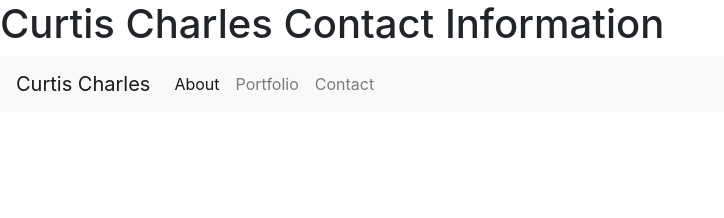
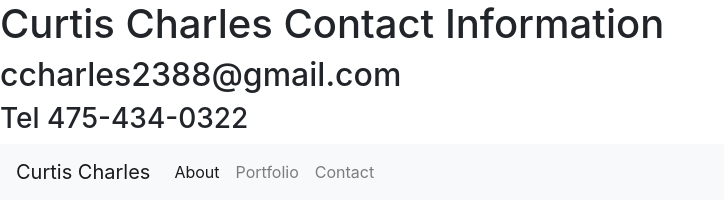
Before and after one commit to ccharles2388/Bootstrap-Portfolio, a plain HTML site: page contact.html in a window 1280 px wide. Shown: the whole page, without its empty margins (0-724 px from the left). Drawn offline with nearby package versions, Linux system fonts and the light colour scheme.

Commit message:
updated contact info

```diff
--- a/contact.html
+++ b/contact.html
@@ -10,6 +10,8 @@
 
 <body>
     <h1>Curtis Charles Contact Information</h1>
+    <h2>ccharles2388@gmail.com</h2>
+    <h3>Tel 475-434-0322</h3>
 
     <nav class="navbar navbar-expand-lg navbar-light bg-light">
             <a class="navbar-brand" href="#">Curtis Charles</a>
```
